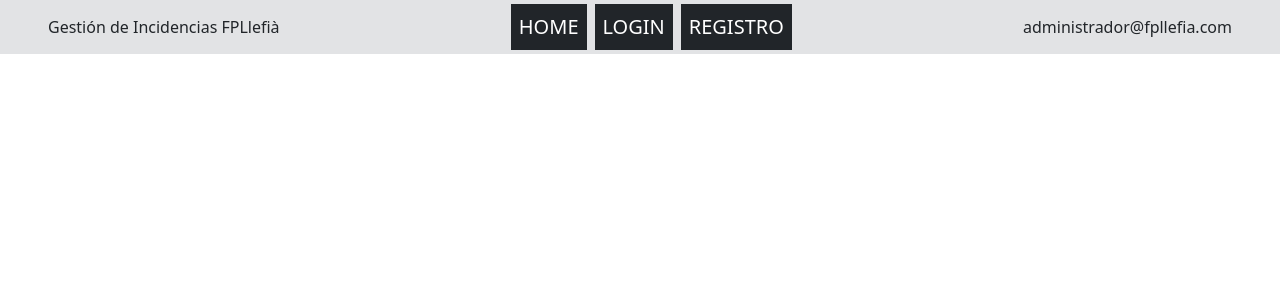
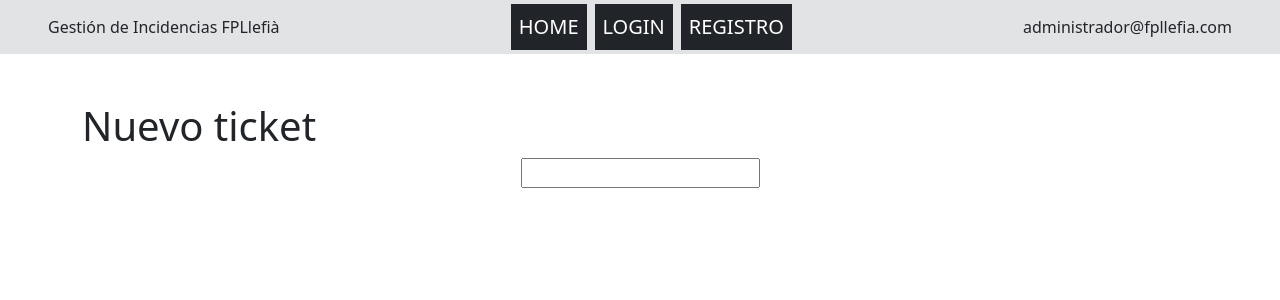
Before and after one commit to adriansanchezlarrondo/sanchezadrian_examenUF4, a React (Vite) app: page /nuevoTicket in a window 1280 px wide. Shown: the top 300 px of the page. Built offline with nearby package versions, Linux system fonts and the light colour scheme.

Commit message:
sigo a la historia 5

```diff
--- a/src/App.jsx
+++ b/src/App.jsx
@@ -3,6 +3,7 @@ import Header from "./componentes/Header"
 import Home from './vistas/Home';
 import Login from './vistas/Login';
 import Registro from './vistas/Registro';
+import NouTicket from './vistas/NouTicket';
 
 function App() {
 
@@ -15,6 +16,7 @@ function App() {
         <Route path="/" element={<Home />} />
         <Route path="/login" element={<Login />} />
         <Route path="/registro" element={<Registro />} />
+        <Route path="/nuevoTicket" element={<NouTicket />} />
       </Routes>
     </Router>
   )
--- a/src/componentes/TablaPendientes.jsx
+++ b/src/componentes/TablaPendientes.jsx
@@ -19,7 +19,7 @@ export default function TablaPendientes({ pendientes }) {
         console.log('codigo/id', id);
 
         try {
-            const response = await fetch(`https://json-server-examen-uf-4.vercel.app/tickets/${id}`, { method: 'DELETE' })//.then(res => res.json())
+            const response = await fetch(`https://json-server-examen-uf-4.vercel.app/tickets/0/${id}`, { method: 'DELETE' })//.then(res => res.json())
 
             if (!response.ok) {
                 throw new Error('Error al borrar ticket');
--- a/src/componentes/TablaResueltos.jsx
+++ b/src/componentes/TablaResueltos.jsx
@@ -14,6 +14,24 @@ export default function TablaResueltos({ resueltos }) {
 
     //     getTicketsResueltos()
     // }, [])
+
+    async function borrarTicket(id) {
+        console.log('codigo/id', id);
+
+        try {
+            const response = await fetch(`https://json-server-examen-uf-4.vercel.app/tickets/1/${id}`, { method: 'DELETE' })//.then(res => res.json())
+
+            if (!response.ok) {
+                throw new Error('Error al borrar ticket');
+            }
+
+            // setPendientes(prevdades => prevdades.filter(dato => dato.id !== id));
+
+        } catch (error) {
+            console.error('Error fetching data:', error);
+        }
+    }
+
 
     return (
         <>
@@ -50,7 +68,7 @@ export default function TablaResueltos({ resueltos }) {
                                     <i className="bi bi-chat-left-text"></i>
                                 </button>
                             </td>
-                            <td>
+                            <td onClick={() => borrarTicket(resuelto.codigo)}>
                                 <button className="btn btn-danger" title="Eliminar ticket">
                                     <i className="bi bi-trash3"></i>
                                 </button>
--- a/src/context/GlobalContext.jsx
+++ b/src/context/GlobalContext.jsx
@@ -8,7 +8,9 @@ export const GlobalProvider = ({ children }) => {
     const obtenerTicket = async () => {
         try {
             const response = await fetch('https://json-server-examen-uf-4.vercel.app/tickets', { method: 'GET' })
+
             const data = await response.json();
+
             console.log('data', data);
             if (Array.isArray(data) ) {
                 setDades(data);
--- a/src/vistas/Home.jsx
+++ b/src/vistas/Home.jsx
@@ -1,4 +1,5 @@
 import { useState, useEffect } from "react";
+import { Link } from "react-router-dom";
 import TablaPendientes from "../componentes/TablaPendientes";
 import TablaResueltos from "../componentes/TablaResueltos";
 import { useGlobalContext } from "../context/GlobalContext";
@@ -12,8 +13,8 @@ export default function Home() {
         async function getTickets() {
             await obtenerTicket()
 
-            setPendientes(dades[0].ticketsPendientes);
-            setResueltos(dades[1].ticketsResueltos);
+            setPendientes(dades[0]?.ticketsPendientes);
+            setResueltos(dades[1]?.ticketsResueltos);
         }
 
         getTickets()
@@ -24,6 +25,10 @@ export default function Home() {
         <div className="container mt-5">
             <h1>Administración de incidencias</h1>
 
+            <div className="d-flex justify-content-end  ">
+                <Link to="/nuevoTicket" className="text-bg-success text-decoration-none fw-bold bg-success rounded p-2">Nuevo Ticket</Link>
+            </div>
+
             <TablaPendientes pendientes={pendientes}/>
             <TablaResueltos resueltos={resueltos}/>
         </div>
--- /dev/null
+++ b/src/vistas/NouTicket.jsx
@@ -0,0 +1,15 @@
+export default function Home() {
+
+    return (
+        <div className="container mt-5">
+            <h1>Nuevo ticket</h1>
+
+            <div className="d-flex justify-content-center">
+                <form action="">
+                    <label htmlFor=""></label>
+                    <input type="text" placeholder=""/>
+                </form>
+            </div>
+        </div>
+    )
+}
```
